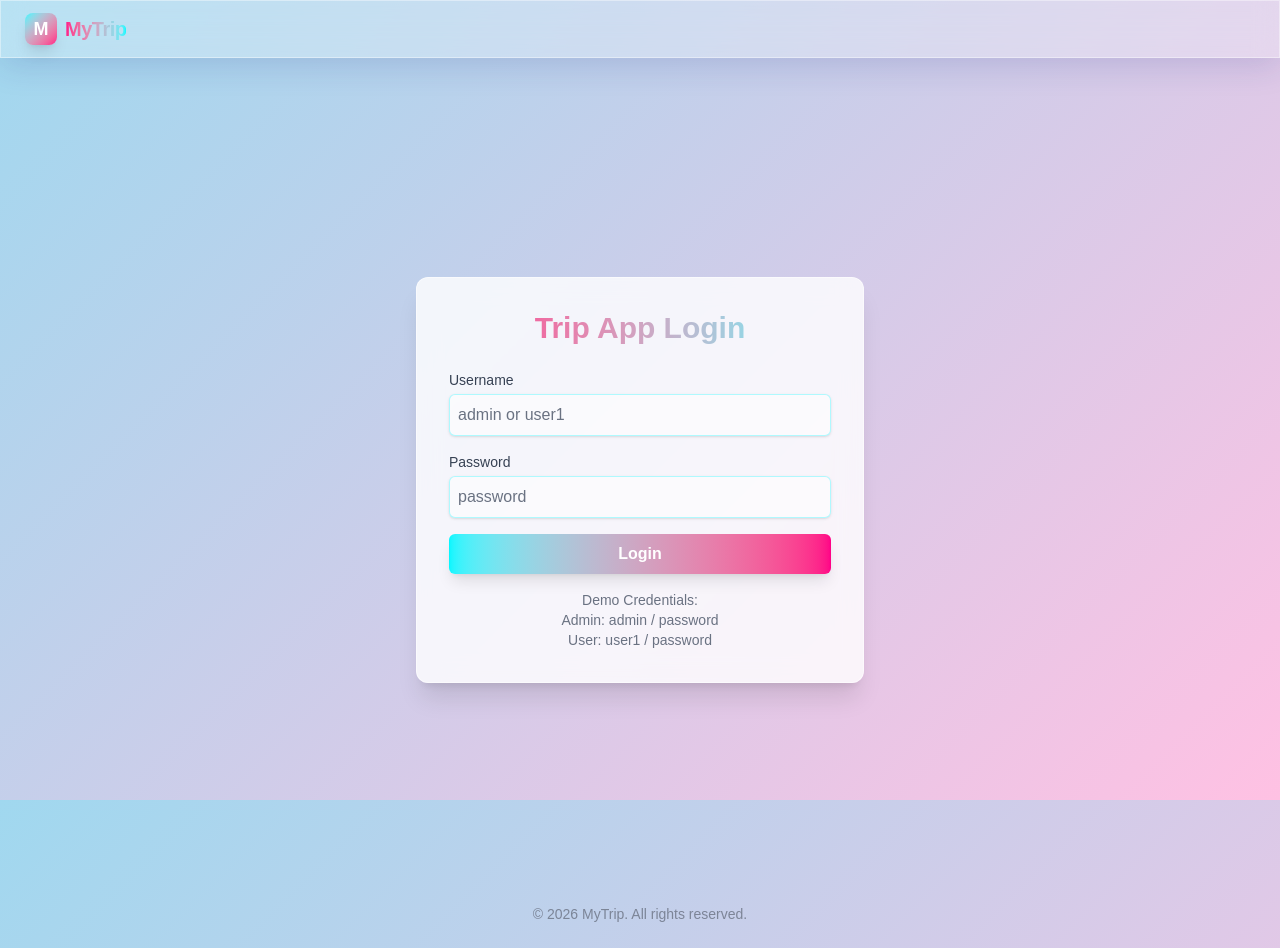
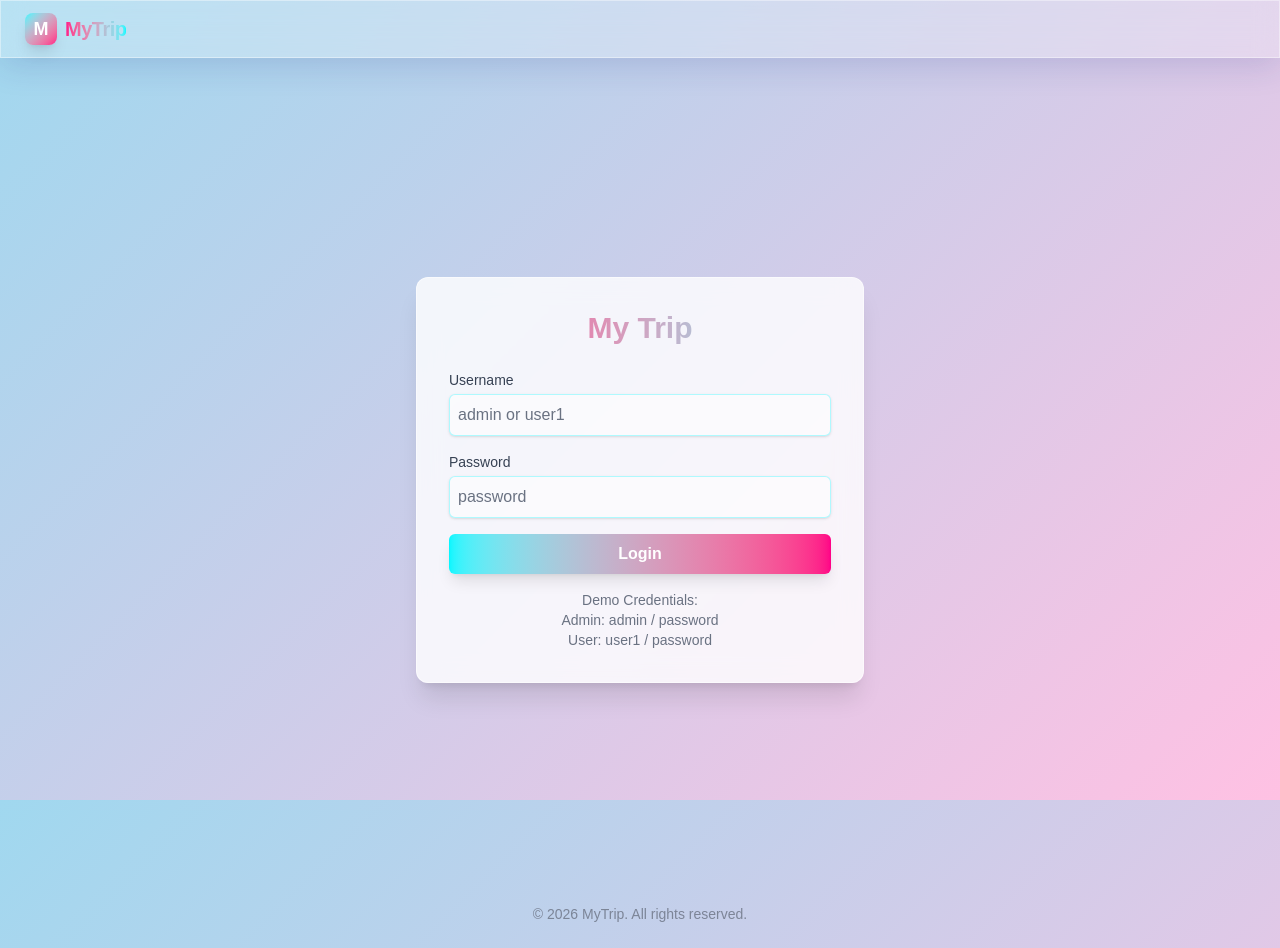
Before and after one commit to Peekachiu/my-trip, a Next.js app in the folder frontend/: page / in a window 1280 px wide. Built offline with nearby package versions, Linux system fonts and the light colour scheme.

Commit message:
Sixth Commit

```diff
--- a/frontend/src/app/page.tsx
+++ b/frontend/src/app/page.tsx
@@ -21,7 +21,7 @@ export default function LoginPage() {
     <div className="flex min-h-screen items-center justify-center p-4">
       <div className="w-full max-w-md rounded-xl bg-white/80 backdrop-blur-md p-8 shadow-xl border border-white/50">
         <h1 className="mb-6 text-center text-3xl font-bold bg-clip-text text-transparent bg-gradient-to-r from-brand-magenta to-brand-cyan">
-          Trip App Login
+          My Trip
         </h1>
         <form onSubmit={handleSubmit} className="space-y-4">
           <div>
```
